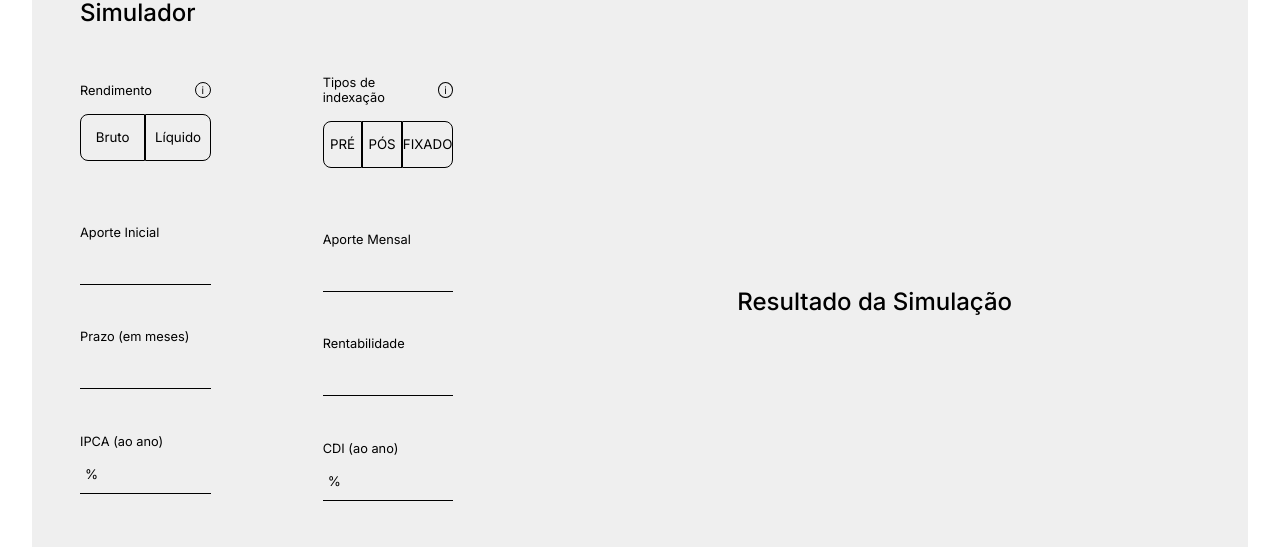
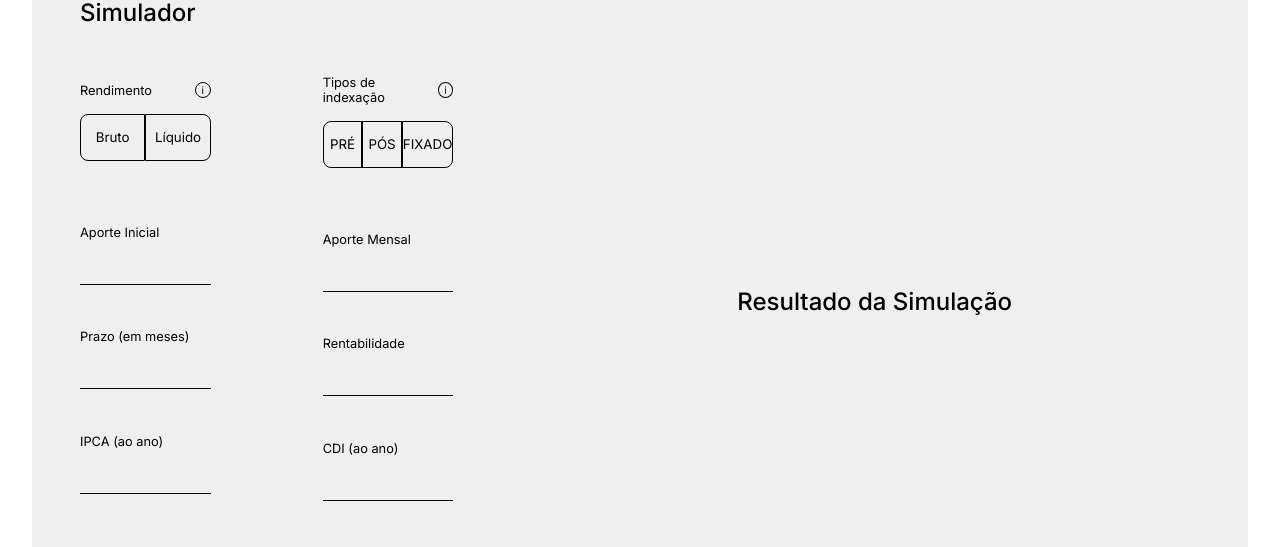
Before and after one commit to mauricioleite1/desafio-eqi-investimentos, a Next.js app: page / in a window 1280 px wide. Shown: the part 160-707 px from the top of the page. Built offline with nearby package versions, Linux system fonts and the light colour scheme; no server answers.

Commit message:
Refatoração e Limpeza do código

```diff
--- /dev/null
+++ b/components/Simulador/Form.js
@@ -0,0 +1,25 @@
+import React from 'react';
+import FormInputs from './FormInputs';
+import FormOptions from './FormOptions';
+import styles from '../../styles/Simulador.module.scss';
+
+const Form = ({ titulo, inputs, opcoes }) => {
+  return (
+    <form>
+      <div className={styles.choice}>
+        <div>
+          <h4>{titulo}</h4>
+          <span>
+            <h4>i</h4>
+          </span>
+        </div>
+
+        <FormOptions data={opcoes} />
+      </div>
+
+      <FormInputs data={inputs} />
+    </form>
+  );
+};
+
+export default Form;
--- a/components/Simulador/ButtonsContainer.js
+++ b/components/Simulador/FormButtons.js
@@ -1,7 +1,7 @@
 import React from 'react';
 import styles from '../../styles/Simulador/ButtonsContainer.module.scss';
 
-const ButtonsContainer = () => {
+const FormButtons = () => {
   return (
     <div className={styles.container}>
       <button className='btn btn-form'>
@@ -15,4 +15,4 @@ const ButtonsContainer = () => {
   );
 };
 
-export default ButtonsContainer;
+export default FormButtons;
--- /dev/null
+++ b/components/Simulador/FormInputs.js
@@ -0,0 +1,36 @@
+import React from 'react';
+import styles from '../../styles/Simulador/InputsContainer.module.scss';
+
+const FormInputs = ({ data }) => {
+  return (
+    <div className={styles.container}>
+      { data.map(({ id, codigo, titulo }) => (
+        <>
+          <label htmlFor={ codigo }>
+            <h4>{ titulo }</h4>
+          </label>
+          <input type='text' id={ codigo } />
+        </>
+      ))}
+    </div>
+  );
+};
+
+export default FormInputs;
+
+  {/* <div className={styles.inputsContainer}>
+    <label htmlFor='aporte-inicial'>
+      <h4>Aporte Inicial</h4>
+    </label>
+    <input type='text' id='aporte-inicial' />
+
+    <label htmlFor='prazo'>
+      <h4>Prazo (em meses)</h4>
+    </label>
+    <input type='text' id='prazo' />
+
+    <label htmlFor='ipca'>
+      <h4>IPCA (ao ano)</h4>
+    </label>
+    <input type='text' id='ipca' value={`${indicador.ipca}%`} />
+  </div> */}
--- /dev/null
+++ b/components/Simulador/FormOptions.js
@@ -0,0 +1,13 @@
+import React from 'react';
+
+const FormOptions = ({ data }) => {
+  return (
+    <div>
+      { data.map(({ id, codigo, titulo }) => (
+        <button key={ id } className='btn btn-choice'>{ titulo }</button>
+      ))}
+    </div>
+  );
+};
+
+export default FormOptions;
--- a/components/Simulador/index.js
+++ b/components/Simulador/index.js
@@ -1,97 +1,28 @@
-import React, { useState, useEffect } from 'react';
-import axios from 'axios';
-import ButtonsContainer from './ButtonsContainer';
+import React from 'react';
+import Form from './Form';
+import FormButtons from './FormButtons';
 import styles from '../../styles/Simulador.module.scss';
+import * as auxiliarData from '../../context/auxiliarData';
 
 const Simulador = () => {
-  const [indicador, setIndicador] = useState({ ipca: '', cdi: '' });
-
-  useEffect(() => {
-    const getData = async () => {
-      const { data } = await axios.get('http://localhost:3000/indicadores');
-
-      const ipca = data.find(({ nome }) => nome === 'ipca').valor;
-      const cdi = data.find(({ nome }) => nome === 'cdi').valor;
-
-      setIndicador({ ipca, cdi });
-    }
-    getData();
-  }, []);
-
   return (
     <div className={styles.container}>
       <h2>Simulador</h2>
 
-      <div className={styles.formsContainer}>
-        <form>
-          <div className={styles.choice}>
-            <div>
-              <h4>Rendimento</h4>
-              <span>
-                <h4>i</h4>
-              </span>
-            </div>
-
-            <div>
-              <button className='btn btn-choice'>Bruto</button>
-              <button className='btn btn-choice'>Líquido</button>
-            </div>
-          </div>
-
-          <div className={styles.inputsContainer}>
-            <label htmlFor='aporte-inicial'>
-              <h4>Aporte Inicial</h4>
-            </label>
-            <input type='text' id='aporte-inicial' />
-
-            <label htmlFor='prazo'>
-              <h4>Prazo (em meses)</h4>
-            </label>
-            <input type='text' id='prazo' />
-
-            <label htmlFor='ipca'>
-              <h4>IPCA (ao ano)</h4>
-            </label>
-            <input type='text' id='ipca' value={ `${indicador.ipca}%` } />
-          </div>
-        </form>
-
-        <form>
-          <div className={styles.choice}>
-            <div>
-              <h4>Tipos de indexação</h4>
-              <span>
-                <h4>i</h4>
-              </span>
-            </div>
-
-            <div>
-              <button className='btn btn-choice'>PRÉ</button>
-              <button className='btn btn-choice'>PÓS</button>
-              <button className='btn btn-choice'>FIXADO</button>
-            </div>
-          </div>
-
-          <div className={styles.inputsContainer}>
-            <label htmlFor='aporte-mensal'>
-              <h4>Aporte Mensal</h4>
-            </label>
-            <input type='text' id='aporte-mensal' />
-
-            <label htmlFor='rentabilidade'>
-              <h4>Rentabilidade</h4>
-            </label>
-            <input type='text' id='rentabilidade' />
-
-            <label htmlFor='cdi'>
-              <h4>CDI (ao ano)</h4>
-            </label>
-            <input type='text' id='cdi' value={ `${indicador.cdi}%` } />
-          </div>
-        </form>
+      <div className={styles.wrapper}>
+        <Form
+          titulo='Rendimento'
+          inputs={auxiliarData.inputsRendimento}
+          opcoes={auxiliarData.opcoesRendimento}
+        />
+        <Form
+          titulo='Tipos de indexação'
+          inputs={auxiliarData.inputsIndexacao}
+          opcoes={auxiliarData.opcoesIndexacao}
+        />
       </div>
 
-      <ButtonsContainer />
+      <FormButtons />
     </div>
   );
 };
--- /dev/null
+++ b/context/auxiliarData.js
@@ -0,0 +1,66 @@
+export const opcoesRendimento = [
+  {
+    id: 1,
+    codigo: 'bruto',
+    titulo: 'Bruto',
+  },
+  {
+    id: 2,
+    codigo: 'liquido',
+    titulo: 'Líquido',
+  }
+];
+
+export const opcoesIndexacao = [
+  {
+    id: 1,
+    codigo: 'pre',
+    titulo: 'PRÉ',
+  },
+  {
+    id: 2,
+    codigo: 'pos',
+    titulo: 'PÓS',
+  },
+  {
+    id: 3,
+    codigo: 'fixado',
+    titulo: 'FIXADO',
+  },
+]
+
+export const inputsRendimento = [
+  {
+    id: 1,
+    codigo: 'aporte-inicial',
+    titulo: 'Aporte Inicial',
+  },
+  {
+    id: 2,
+    codigo: 'prazo',
+    titulo: 'Prazo (em meses)',
+  },
+  {
+    id: 3,
+    codigo: 'ipca',
+    titulo: 'IPCA (ao ano)',
+  },
+]
+
+export const inputsIndexacao = [
+  {
+    id: 1,
+    codigo: 'aporte-mensal',
+    titulo: 'Aporte Mensal',
+  },
+  {
+    id: 2,
+    codigo: 'rentabilidade',
+    titulo: 'Rentabilidade',
+  },
+  {
+    id: 3,
+    codigo: 'cdi',
+    titulo: 'CDI (ao ano)',
+  },
+]
--- a/styles/Simulador.module.scss
+++ b/styles/Simulador.module.scss
@@ -35,7 +35,7 @@
 }
 
 
-.formsContainer {
+.wrapper {
   @include flex;
   @include size;
   gap: 7rem;
@@ -48,25 +48,3 @@
     gap: 4rem;
   }
 }
-
-.inputsContainer {
-  @include flex;
-  @include size;
-  flex-direction: column;
-  gap: 2.8rem;
-
-  label {
-    width: 100%;
-  }
-
-
-  input {
-    @include size(2.4rem);
-    background: none;
-    border: none;
-    border-bottom: 1px solid black;
-    padding-left: 5px;
-    margin-top: -2.4rem;
-    outline: none;
-  }
-}
--- /dev/null
+++ b/styles/Simulador/InputsContainer.module.scss
@@ -0,0 +1,23 @@
+@use '../mixins' as *;
+
+.container {
+  @include flex;
+  @include size;
+  flex-direction: column;
+  gap: 2.8rem;
+
+  label {
+    width: 100%;
+  }
+
+
+  input {
+    @include size(2.4rem);
+    background: none;
+    border: none;
+    border-bottom: 1px solid black;
+    padding-left: 5px;
+    margin-top: -2.4rem;
+    outline: none;
+  }
+}
```
